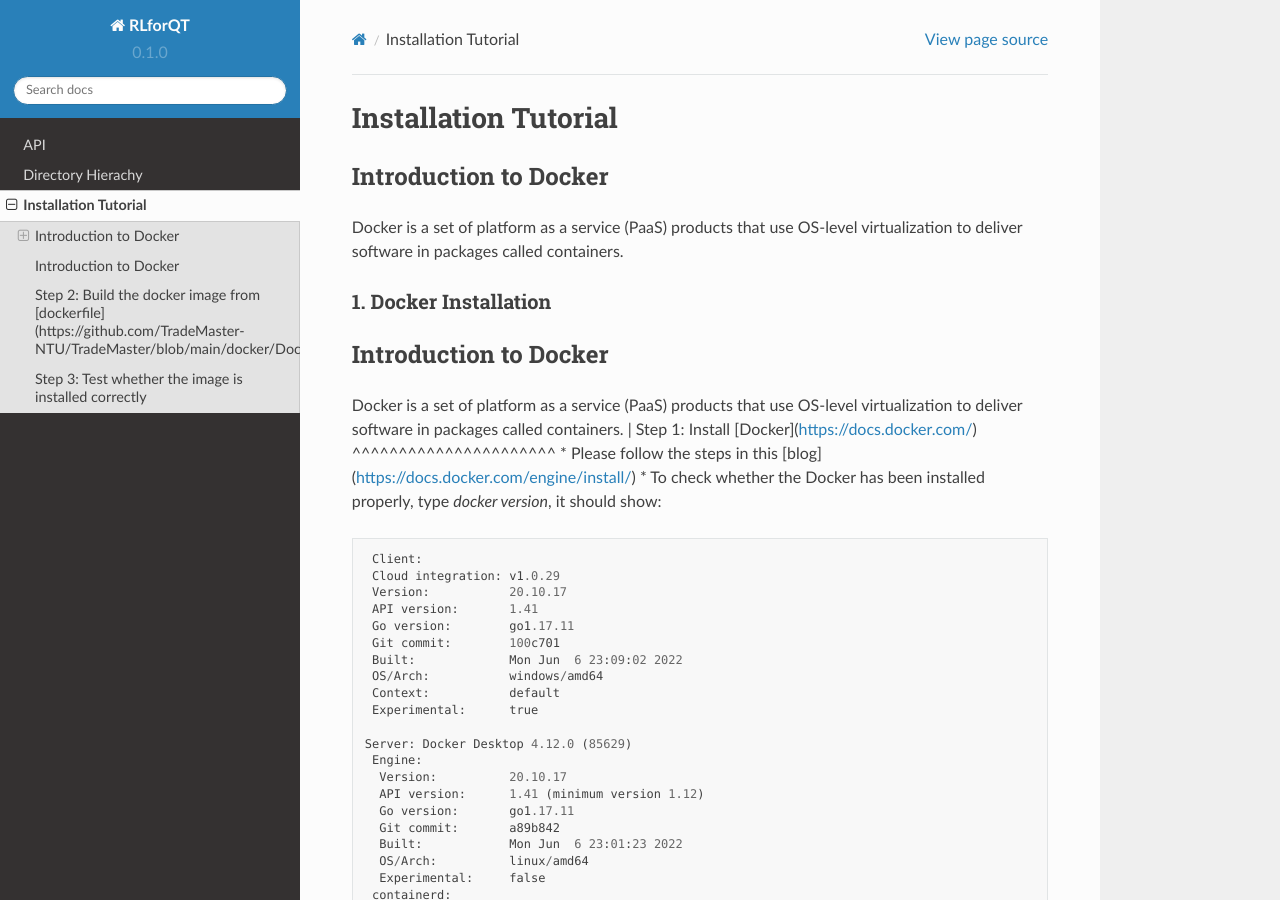
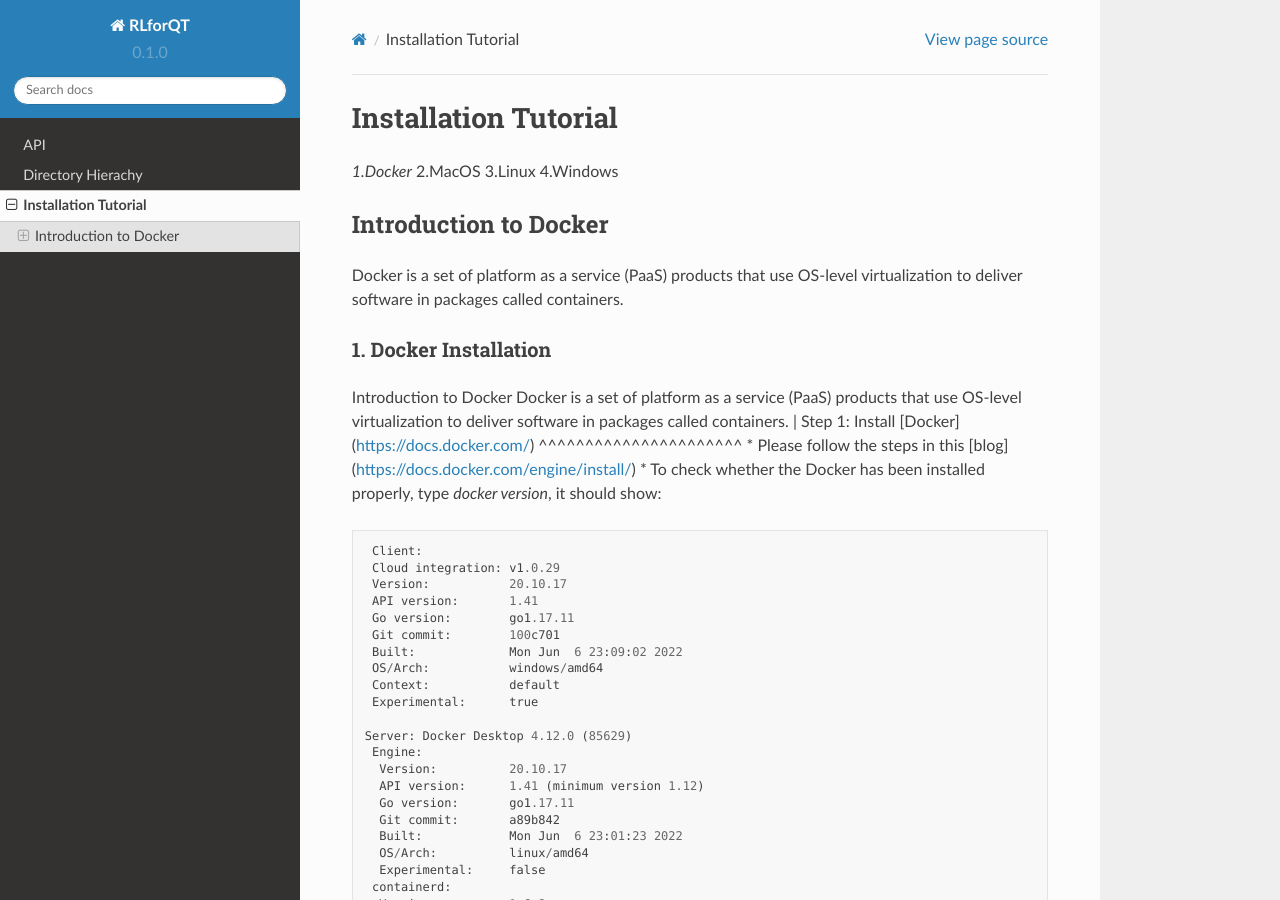
Before and after one commit to yonggang-Xie/readthedocs, a Sphinx documentation site: the page built from docs/source/Installation.rst, in a window 1280 px wide and 900 px high. Built offline with Sphinx 7.4.7 and the Read the Docs theme 2.0.0, drawn with Linux system fonts in a browser that asks for light colours; pages that are not in the unit, such as notebooks, are missing from menus.

Commit message:
Update Installation.rst

```diff
--- a/docs/source/Installation.rst
+++ b/docs/source/Installation.rst
@@ -1,6 +1,9 @@
 Installation Tutorial
 =======================
-
+*1.Docker*
+2.MacOS
+3.Linux
+4.Windows
 
 
 Introduction to Docker
@@ -8,9 +11,8 @@ Introduction to Docker
 Docker is a set of platform as a service (PaaS) products that use OS-level virtualization to deliver software in packages called containers.
 
 1. Docker Installation
---------------
+-----------------------
 Introduction to Docker
-^^^^^^^^^^^^^^^^^^^^^^
 Docker is a set of platform as a service (PaaS) products that use OS-level virtualization to deliver software in packages called containers.
 | Step 1: Install [Docker](https://docs.docker.com/)
 ^^^^^^^^^^^^^^^^^^^^^^
@@ -48,7 +50,7 @@ Docker is a set of platform as a service (PaaS) products that use OS-level virtu
     GitCommit:        de40ad0
 
 Step 2: Build the docker image from [dockerfile](https://github.com/TradeMaster-NTU/TradeMaster/blob/main/docker/Dockerfile)
-^^^^^^^^^^^^^^^^^^^^^^
+
 * Install `TradeMaster`
 
    ``git clone https://github.com/TradeMaster-NTU/TradeMaster.git ``
@@ -68,7 +70,7 @@ Step 2: Build the docker image from [dockerfile](https://github.com/TradeMaster-
   It will take a while before the image is built.
 
 Step 3: Test whether the image is installed correctly
-^^^^^^^^^^^^^^^^^^^^^^
+
 * Open the terminal in the project position and type
 
   ``docker image ls``
```
